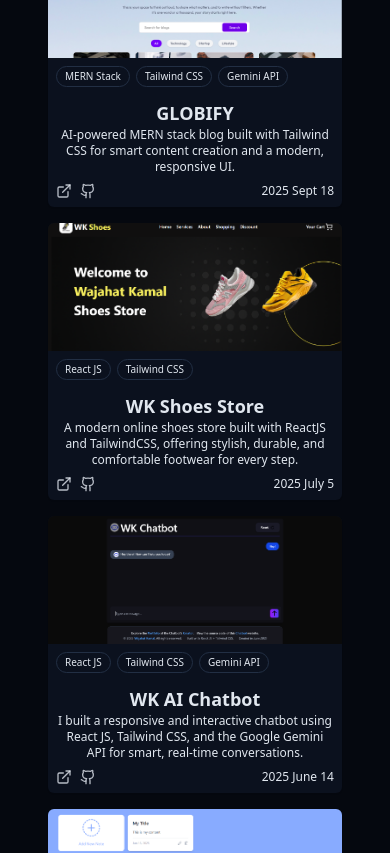
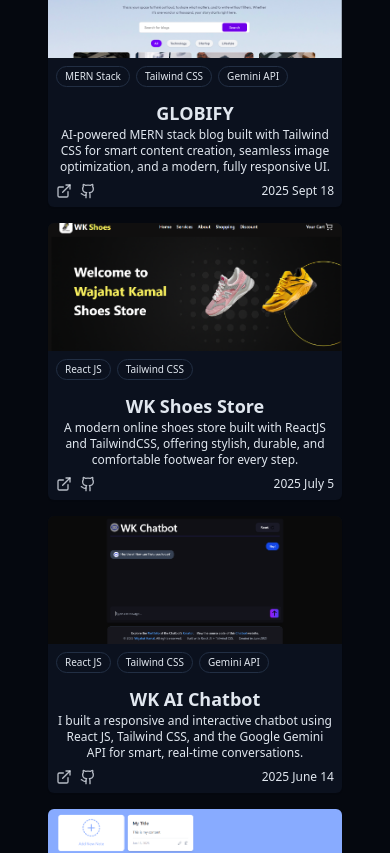
Before and after one commit to wajahat-kamal/Dev-Portfolio, a React (Vite) app: page / in a window 390 px wide. Shown: the part 3360-4213 px from the top of the page. Built offline with nearby package versions, Linux system fonts and the light colour scheme.

Commit message:
Update GLOBIFY project description in ProjectsSection to include seamless image optimization and emphasize fully responsive UI.

```diff
--- /dev/null
+++ b/src/assets/Data.js
@@ -0,0 +1,75 @@
+// Projects Section
+export const projects = [
+  {
+    id: 1,
+    title: "GLOBIFY",
+    description:
+      "AI-powered MERN stack blog built with Tailwind CSS for smart content creation, seamless image optimization, and a modern, fully responsive UI.",
+    image: "/projects/wk-Globify.png",
+    tags: ["MERN Stack", "Tailwind CSS", "Gemini API"],
+    demoURL: "https://globify-wk.vercel.app",
+    githubURL: "https://github.com/wajahat-kamal/GLOBIFY/",
+    date: "2025 Sept 18",
+  },
+  {
+    id: 2,
+    title: "WK Shoes Store",
+    description:
+      "A modern online shoes store built with ReactJS and TailwindCSS, offering stylish, durable, and comfortable footwear for every step.",
+    image: "/projects/WK-Shoes-Store.png",
+    tags: ["React JS", "Tailwind CSS"],
+    demoURL: "https://wk-shoes-store.vercel.app/",
+    githubURL: "https://github.com/wajahat-kamal/WK-Shoes-Store.git",
+    date: "2025 July 5",
+  },
+
+  {
+    id: 3,
+    title: "WK AI Chatbot",
+    description:
+      "I built a responsive and interactive chatbot using React JS, Tailwind CSS, and the Google Gemini API for smart, real-time conversations.",
+    image: "/projects/WK-Chatbot.png",
+    tags: ["React JS", "Tailwind CSS", "Gemini API"],
+    demoURL: "https://wk-ai-chatbot.vercel.app/",
+    githubURL: "https://github.com/wajahat-kamal/WK-Chatbot.git",
+    date: "2025 June 14",
+  },
+
+  {
+    id: 4,
+    title: "WK Note App",
+    description:
+      "NoteApp – A simple and clean note-taking app built with ReactJS, Tailwind CSS for organizing your thoughts efficiently.",
+    image: "/projects/wk-note-app.png",
+    tags: ["React JS", "Tailwind CSS"],
+    demoURL: "https://wk-note-app.vercel.app/",
+    githubURL: "https://github.com/wajahat-kamal/WK-NoteApp.git",
+    date: "2025 May 25",
+  },
+];
+
+// Skills Section
+export const skills = [
+  //   { name: "Next JS", image: "/skills/nextjs-icon.svg", category: "Full Stack" },
+  { name: "Mongo DB", image: "/skills/mongodb-icon.svg", category: "Database" },
+  {
+    name: "Express JS",
+    image: "/skills/expressjs-icon.svg",
+    category: "Backend",
+  },
+  { name: "Node JS", image: "/skills/Nodejs-icon.svg", category: "Backend" },
+  { name: "React JS", image: "/skills/React-icon.svg", category: "Frontend" },
+  //   { name: "TypeScript", image: "/skills/typescript-icon.svg", category: "Frontend" },
+  {
+    name: "JavaScript",
+    image: "/skills/javascript-icon.svg",
+    category: "Frontend",
+  },
+  {
+    name: "Tailwind",
+    image: "/skills/tailwindcss-icon.svg",
+    category: "Frontend",
+  },
+  { name: "CSS3", image: "/skills/css3-icon.svg", category: "Frontend" },
+  { name: "HTML5", image: "/skills/html5-icon.svg", category: "Frontend" },
+];
--- a/src/components/ProjectsSection.jsx
+++ b/src/components/ProjectsSection.jsx
@@ -1,53 +1,6 @@
 import { ExternalLink, Github, ArrowRight } from "lucide-react";
+import { projects } from "../assets/Data.js";
 
-const projects = [
-  {
-    id: 1,
-    title: "GLOBIFY",
-    description:
-      "AI-powered MERN stack blog built with Tailwind CSS for smart content creation and a modern, responsive UI.",
-    image: "/projects/wk-Globify.png",
-    tags: ["MERN Stack", "Tailwind CSS", "Gemini API"],
-    demoURL: "https://globify-wk.vercel.app",
-    githubURL: "https://github.com/wajahat-kamal/GLOBIFY/",
-    date: "2025 Sept 18",
-  },
-  {
-    id: 2,
-    title: "WK Shoes Store",
-    description:
-      "A modern online shoes store built with ReactJS and TailwindCSS, offering stylish, durable, and comfortable footwear for every step.",
-    image: "/projects/WK-Shoes-Store.png",
-    tags: ["React JS", "Tailwind CSS"],
-    demoURL: "https://wk-shoes-store.vercel.app/",
-    githubURL: "https://github.com/wajahat-kamal/WK-Shoes-Store.git",
-    date: "2025 July 5",
-  },
-
-  {
-    id: 3,
-    title: "WK AI Chatbot",
-    description:
-      "I built a responsive and interactive chatbot using React JS, Tailwind CSS, and the Google Gemini API for smart, real-time conversations.",
-    image: "/projects/WK-Chatbot.png",
-    tags: ["React JS", "Tailwind CSS", "Gemini API"],
-    demoURL: "https://wk-ai-chatbot.vercel.app/",
-    githubURL: "https://github.com/wajahat-kamal/WK-Chatbot.git",
-    date: "2025 June 14",
-  },
-
-  {
-    id: 4,
-    title: "WK Note App",
-    description:
-      "NoteApp – A simple and clean note-taking app built with ReactJS, Tailwind CSS for organizing your thoughts efficiently.",
-    image: "/projects/wk-note-app.png",
-    tags: ["React JS", "Tailwind CSS"],
-    demoURL: "https://wk-note-app.vercel.app/",
-    githubURL: "https://github.com/wajahat-kamal/WK-NoteApp.git",
-    date: "2025 May 25",
-  },
-];
 
 export const ProjectsSection = () => {
   return (
--- a/src/components/SkillsSection.jsx
+++ b/src/components/SkillsSection.jsx
@@ -1,18 +1,6 @@
 import React from "react";
-import { Rocket } from "lucide-react";
+import { skills } from "../assets/Data";
 
-const skills = [
-//   { name: "Next JS", image: "/skills/nextjs-icon.svg", category: "Full Stack" },
-  { name: "Mongo DB", image: "/skills/mongodb-icon.svg", category: "Database" },
-  { name: "Express JS", image: "/skills/expressjs-icon.svg", category: "Backend" },
-  { name: "Node JS", image: "/skills/Nodejs-icon.svg", category: "Backend" },
-  { name: "React JS", image: "/skills/React-icon.svg", category: "Frontend" },
-//   { name: "TypeScript", image: "/skills/typescript-icon.svg", category: "Frontend" },
-  { name: "JavaScript", image: "/skills/javascript-icon.svg", category: "Frontend" },
-  { name: "Tailwind", image: "/skills/tailwindcss-icon.svg", category: "Frontend" },
-  { name: "CSS3", image: "/skills/css3-icon.svg", category: "Frontend" },
-  { name: "HTML5", image: "/skills/html5-icon.svg", category: "Frontend" },
-];
 
 function SkillsSection() {
   return (
```
